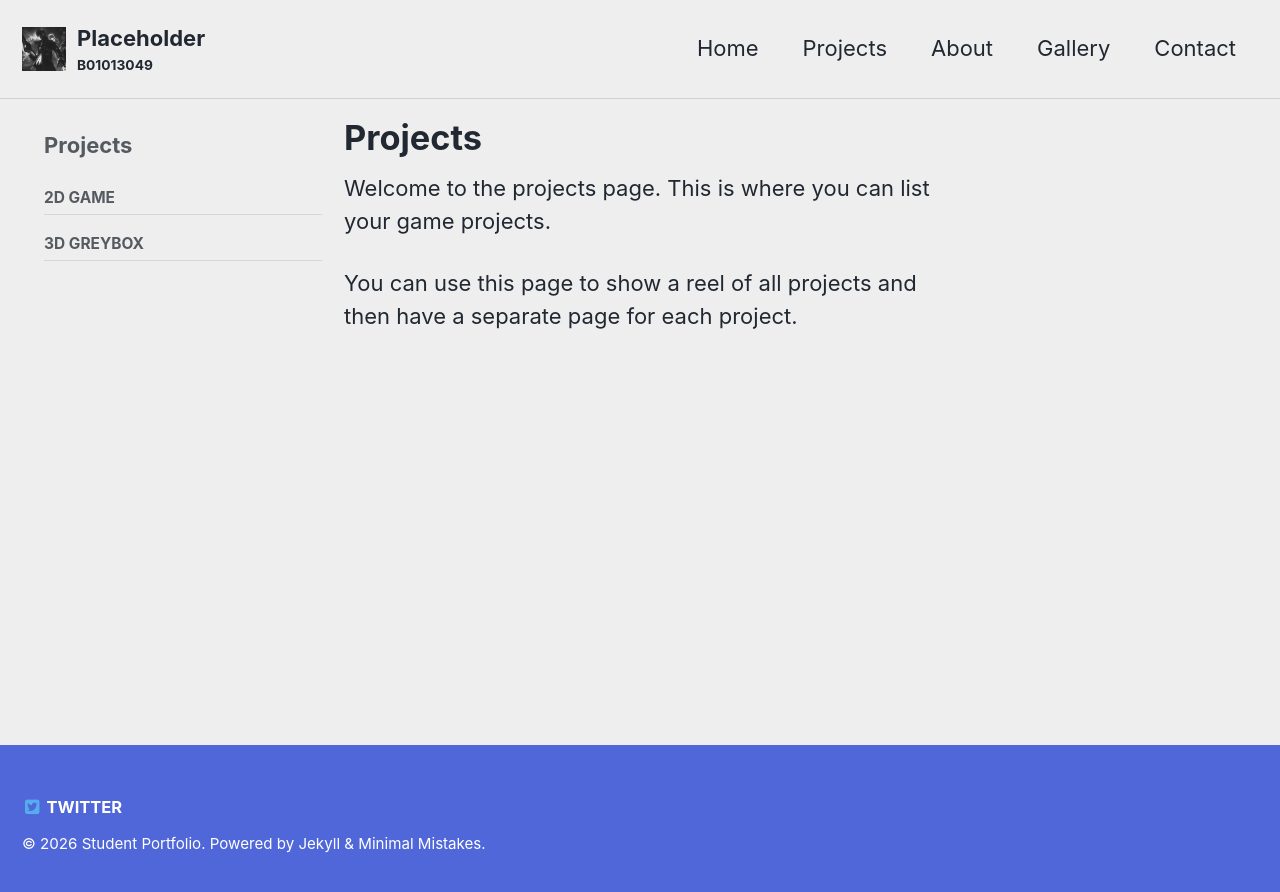
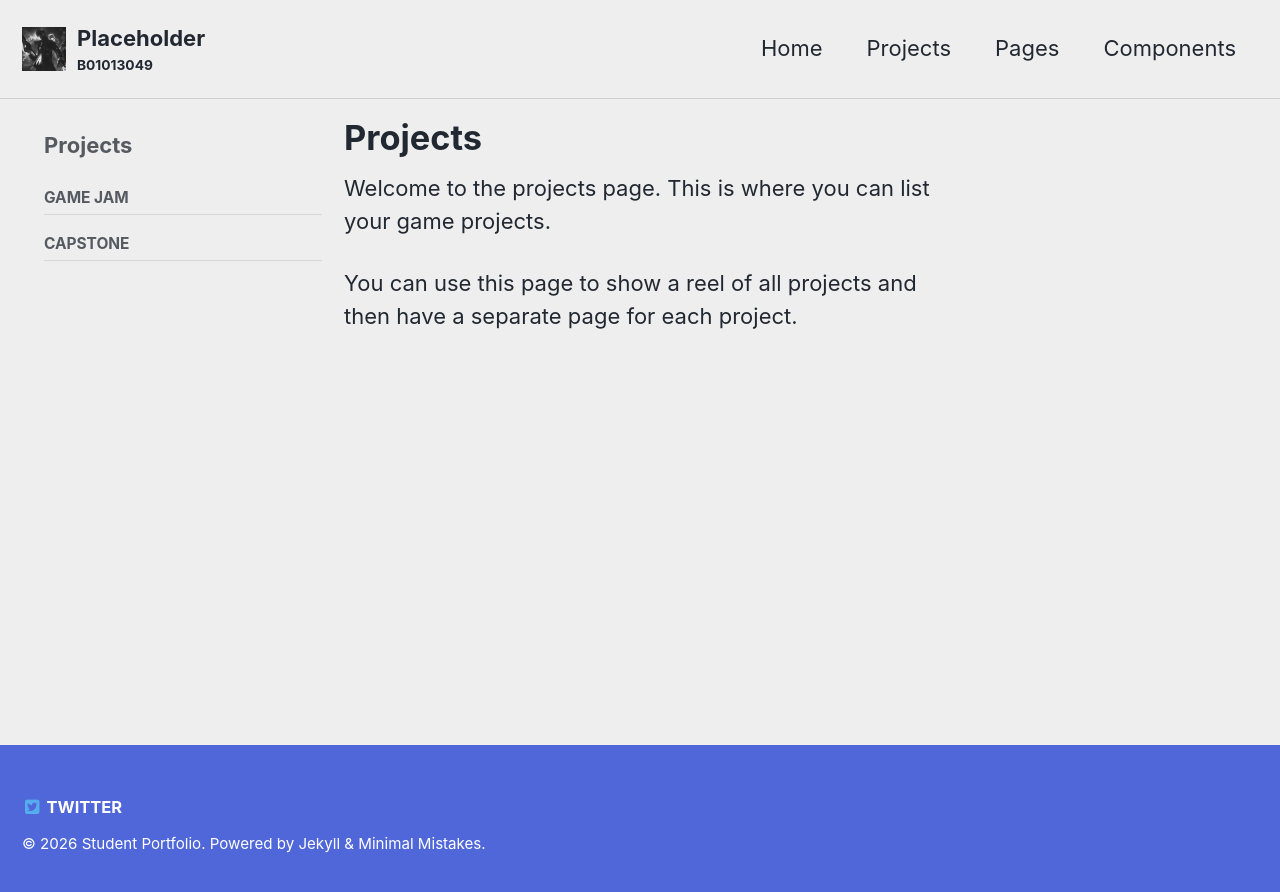
Before and after one commit to SethJ-2006/SethJ-2006.github.io, a Jekyll site: the page built from _pages/projects.md, in a window 1280 px wide. Shown: the top 892 px of the page. Built offline with Jekyll 4.4.1, drawn with Linux system fonts in a browser that asks for light colours.

Commit message:
Update navigation.yml
Reverted back to original .yml file.

```diff
--- a/_data/navigation.yml
+++ b/_data/navigation.yml
@@ -5,14 +5,12 @@ main:
   - title: "Projects"
     url: /projects/
     children:
-      - title: "2D Game"
-        url: /projects/2d-game/
-      - title: "3D Greybox"
-        url: /projects/3d-game/
-      # - title: "Physical Board Game"
-        # url: /projects/physical-games/
-  - title: "About"
-    url: /about/
+      - title: "Game Jam"
+        url: /projects/game-jam/
+      - title: "Capstone"
+        url: /projects/capstone/
+  - title: "Pages"
+    url: /pages/
     children:
       - title: "Default Layout"
         url: /pages/default/
@@ -20,23 +18,19 @@ main:
         url: /pages/single/
       - title: "Splash Layout"
         url: /pages/splash/
-  - title: "Gallery"
-    url: /gallery/
-  - title: "Contact"
-    url: /contact/
+  - title: "Components"
+    url: /components/
 
 
 # Sidebar menu for the Projects page
 projects:
-  - title: "2D Game"
-    url: /projects/2d-game/
-  - title: "3D Greybox"
-    url: /projects/3d-game/
- # - title: "Physical Board Game"
-   # url: /projects/physical-games/
+  - title: "Game Jam"
+    url: /projects/game-jam/
+  - title: "Capstone"
+    url: /projects/capstone/
 
 # Sidebar menu for the Pages page
-about:
+pages:
   - title: "Default Layout"
     url: /pages/default/
   - title: "Single Layout"
```
